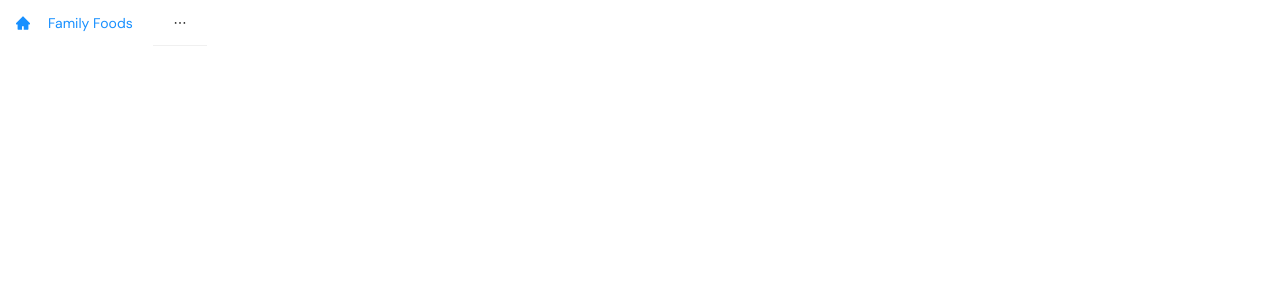
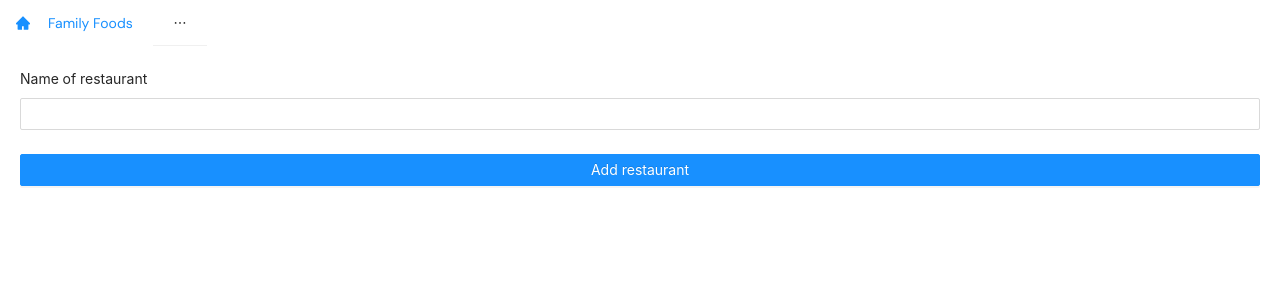
Before and after one commit to jaidharosenblatt/familyfoods, a React (Create React App) app in the folder client/: page /add in a window 1280 px wide. Shown: the top 300 px of the page. Built offline with nearby package versions, Linux system fonts and the light colour scheme.

Commit message:
created add restuarant form

```diff
--- a/client/src/App.js
+++ b/client/src/App.js
@@ -14,8 +14,8 @@ const App = () => {
         <NavBar />
         <div className="navbar-container">
           <Switch>
-            {/* <Route path="/" exact component={RandomChooser} />
-            <Route path="/add" exact component={AddRestaurant} /> */}
+            {/* <Route path="/" exact component={RandomChooser} /> */}
+            <Route path="/add" exact component={AddRestaurant} />
             <Route path="/all" exact component={Restaurants} />
           </Switch>
         </div>
--- a/client/src/api/axiosConfig.js
+++ b/client/src/api/axiosConfig.js
@@ -7,8 +7,10 @@ const client = axios.create({
 /* RESPONSE INTERCEPTORS */
 const errorHandler = (error) => {
   console.log(error);
-
-  return Promise.reject({ ...error });
+  if (error?.response?.data?.error) {
+    return Promise.reject(error.response.data.error);
+  }
+  return Promise.reject(error);
 };
 
 const successHandler = (response) => {
--- a/client/src/pages/AddRestaurant.js
+++ b/client/src/pages/AddRestaurant.js
@@ -1,9 +1,55 @@
-import React from "react";
+import React, { useState } from "react";
+import { Form, Input, Button, Space } from "antd";
+import API from "../api/API";
+import RestaurantCard from "../components/restaurantcard/RestaurantCard";
 
+/**
+ * Form for adding a restaurant to the DB
+ * @returns {JSX}
+ */
 const AddRestaurant = () => {
+  const [restaurant, setRestaurant] = useState();
+  const [error, setError] = useState();
+
+  const onFinish = async (values) => {
+    if (!values.search) {
+      return setError("Please input a name");
+    }
+    console.log(values);
+    try {
+      const res = await API.createRestaurant(values.search);
+      console.log(res);
+      setRestaurant(res);
+      setError(undefined);
+    } catch (e) {
+      setError(e);
+    }
+  };
+
   return (
     <div>
-      <p>Add restaurants </p>
+      <Form layout="vertical" onFinish={onFinish} requiredMark={false}>
+        <Form.Item
+          validateStatus={error ? "error" : "validating"}
+          help={error}
+          name="search"
+          label="Name of restaurant"
+        >
+          <Input />
+        </Form.Item>
+        <Form.Item>
+          <Button type="primary" block htmlType="submit">
+            Add restaurant
+          </Button>
+        </Form.Item>
+      </Form>
+
+      {restaurant && (
+        <Space direction="vertical" style={{ width: "100%" }}>
+          <h1>New restaurant! </h1>
+          <RestaurantCard restaurant={restaurant} />
+        </Space>
+      )}
     </div>
   );
 };
--- a/client/src/pages/Restaurants.js
+++ b/client/src/pages/Restaurants.js
@@ -48,9 +48,11 @@ const Restaurants = () => {
           </p>
         }
       >
-        {restaurants.map((restaurant, i) => {
-          return <RestaurantCard key={i} restaurant={restaurant} />;
-        })}
+        <Space direction="vertical" style={{ width: "100%" }}>
+          {restaurants.map((restaurant, i) => {
+            return <RestaurantCard key={i} restaurant={restaurant} />;
+          })}
+        </Space>
       </InfiniteScroll>
     </Space>
   );
```
Also changed, not shown: 1 other file (tests, documents, lock files or other folders).
